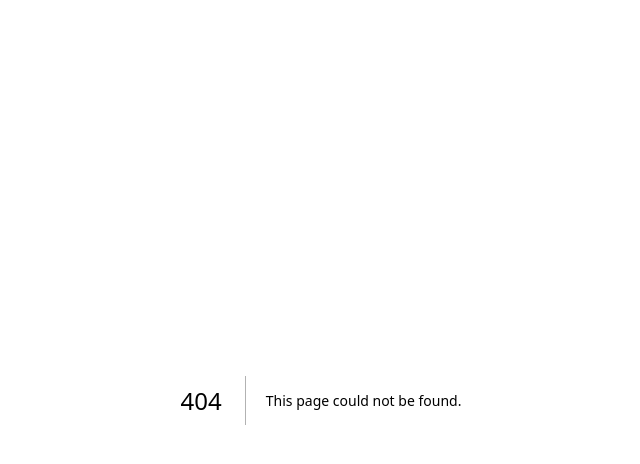
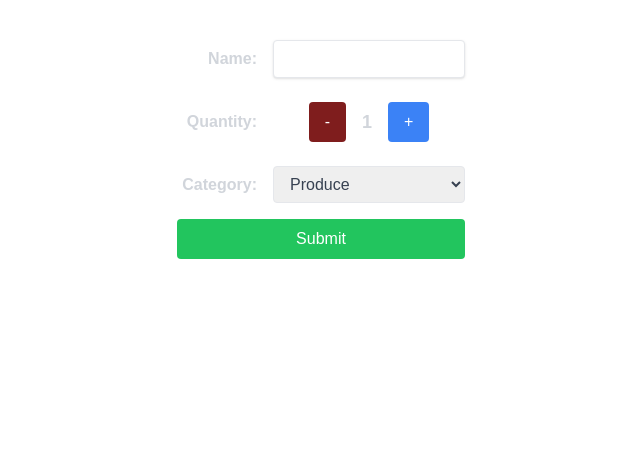
Before and after one commit to alvesgf16/cprg306-assignments, a Next.js app: page /week-5 in a window 1280 px wide. Before the commit this address had no page. Shown: the top 464 px of the page, without its empty margins (319-959 px from the left). Built offline with nearby package versions, Linux system fonts and the light colour scheme.

Commit message:
feat: complete form to add new item

```diff
--- a/app/page.js
+++ b/app/page.js
@@ -7,6 +7,7 @@ export default function Home() {
       <Link href="./week-2">Week 2</Link>
       <Link href="./week-3">Week 3</Link>
       <Link href="./week-4">Week 4</Link>
+      <Link href="./week-5">Week 5</Link>
     </>
   );
 }
--- /dev/null
+++ b/app/week-5/new-item.js
@@ -0,0 +1,110 @@
+'use client';
+
+import { useCallback, useState } from 'react';
+
+export default function NewItem() {
+  const [name, setName] = useState('');
+  const [quantity, setQuantity] = useState(1);
+  const [category, setCategory] = useState('Produce');
+
+  const categories = [
+    'Produce',
+    'Dairy',
+    'Bakery',
+    'Meat',
+    'Frozen Foods',
+    'Canned Goods',
+    'Dry Goods',
+    'Beverages',
+    'Snacks',
+    'Household',
+    'Other',
+  ];
+
+  const increment = () => {
+    quantity < 20 && setQuantity(quantity + 1);
+  };
+
+  const decrement = () => {
+    quantity > 1 && setQuantity(quantity - 1);
+  };
+
+  const handleSubmit = (event) => {
+    event.preventDefault();
+
+    const item = { name, quantity, category };
+
+    console.log(item);
+    alert(`${name}, ${quantity}, ${category}`);
+
+    setName('');
+    setQuantity(1);
+    setCategory('Produce');
+  };
+
+  return (
+    <form className="flex flex-col space-y-4 max-w-72 mx-auto mt-8">
+      <div className="flex items-baseline justify-between space-y-2">
+        <label className="w-20 text-end text-gray-300 font-bold">Name:</label>
+        <input
+          type="text"
+          id="name"
+          value={name}
+          onChange={(event) => setName(event.target.value)}
+          required
+          className="shadow appearance-none border rounded w-48 py-2 px-3 text-gray-700 leading-tight focus:outline-none focus:ring-2 focus:ring-blue-500"
+        />
+      </div>
+      <div className="flex items-baseline justify-between space-y-2">
+        <p className="w-20 text-end text-gray-300 font-bold">Quantity:</p>
+        <div className="flex items-center justify-center space-x-4 w-48">
+          <button
+            type="button"
+            className="rounded bg-red-500 px-4 py-2 text-white font-medium hover:bg-red-600 disabled:bg-red-900"
+            onClick={decrement}
+            disabled={quantity === 1}
+          >
+            -
+          </button>
+          <span className="text-lg text-gray-300 font-bold">{quantity}</span>
+          <button
+            type="button"
+            className="rounded bg-blue-500 px-4 py-2 text-white font-medium hover:bg-blue-600 disabled:bg-blue-900"
+            onClick={increment}
+            disabled={quantity === 20}
+          >
+            +
+          </button>
+        </div>
+      </div>
+      <div className="flex items-baseline justify-between space-y-2">
+        <label className="w-20 text-end text-gray-300 font-bold">
+          Category:
+        </label>
+        <select
+          value={category}
+          onChange={(event) => {
+            setCategory(event.target.value);
+          }}
+          className="border rounded w-48 py-2 px-3 text-gray-700 focus:outline-none focus:ring-2 focus:ring-blue-500"
+        >
+          {categories.map((category) => (
+            <option
+              key={`${category.toLowerCase().replace(' ', '-')}-category`}
+              value={category}
+            >
+              {category}
+            </option>
+          ))}
+        </select>
+      </div>
+      <button
+        type="submit"
+        onClick={handleSubmit}
+        className="rounded bg-green-500 px-4 py-2 text-white font-medium hover:bg-green-600"
+      >
+        Submit
+      </button>
+    </form>
+  );
+}
--- /dev/null
+++ b/app/week-5/page.js
@@ -0,0 +1,5 @@
+import NewItem from './new-item';
+
+export default function Page() {
+  return <NewItem />;
+}
```
